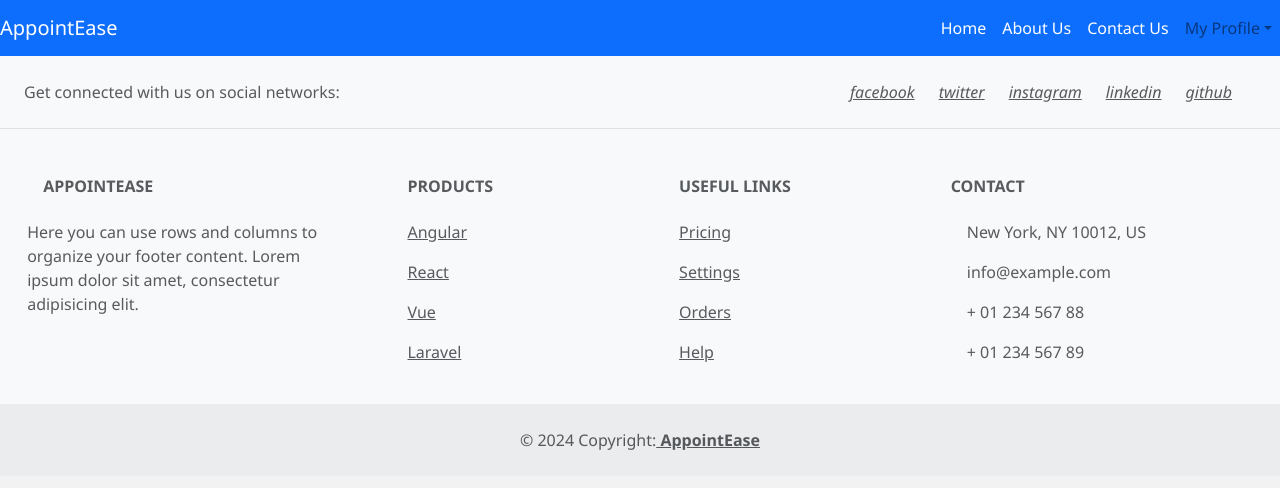
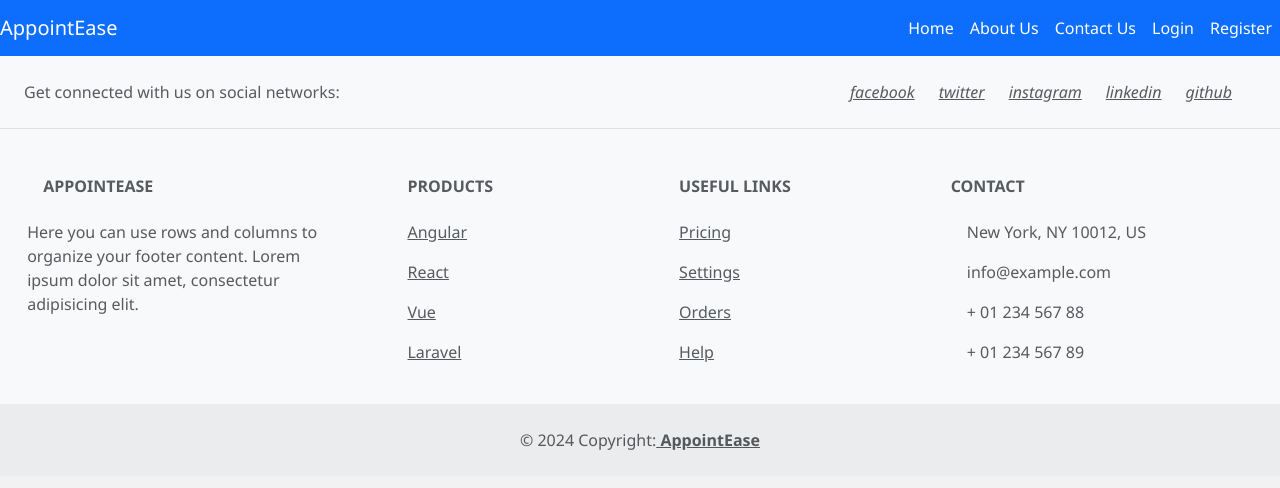
Before and after one commit to Starlabs-RemoteAvengers/front-end, a React (Create React App) app in the folder appoint-ease/: page / in a window 1280 px wide. Shown: the top 488 px of the page. Built offline with nearby package versions, Linux system fonts and the light colour scheme.

Commit message:
resolved issues

```diff
--- a/appoint-ease/src/App.js
+++ b/appoint-ease/src/App.js
@@ -24,8 +24,8 @@ const PrivateRoute = ({ element: Element, isLoggedIn, ...rest }) => (
 );
 
 const App = () => {
-  const [isLoggedIn, setIsLoggedIn] = useState(true);
-  const [userRole, setUserRole] = useState('Patient');
+  const [isLoggedIn, setIsLoggedIn] = useState(false);
+  const [userRole, setUserRole] = useState('');
   const [token, setToken] = useState('');
   const [userId, setUserId] = useState('');
 
```
